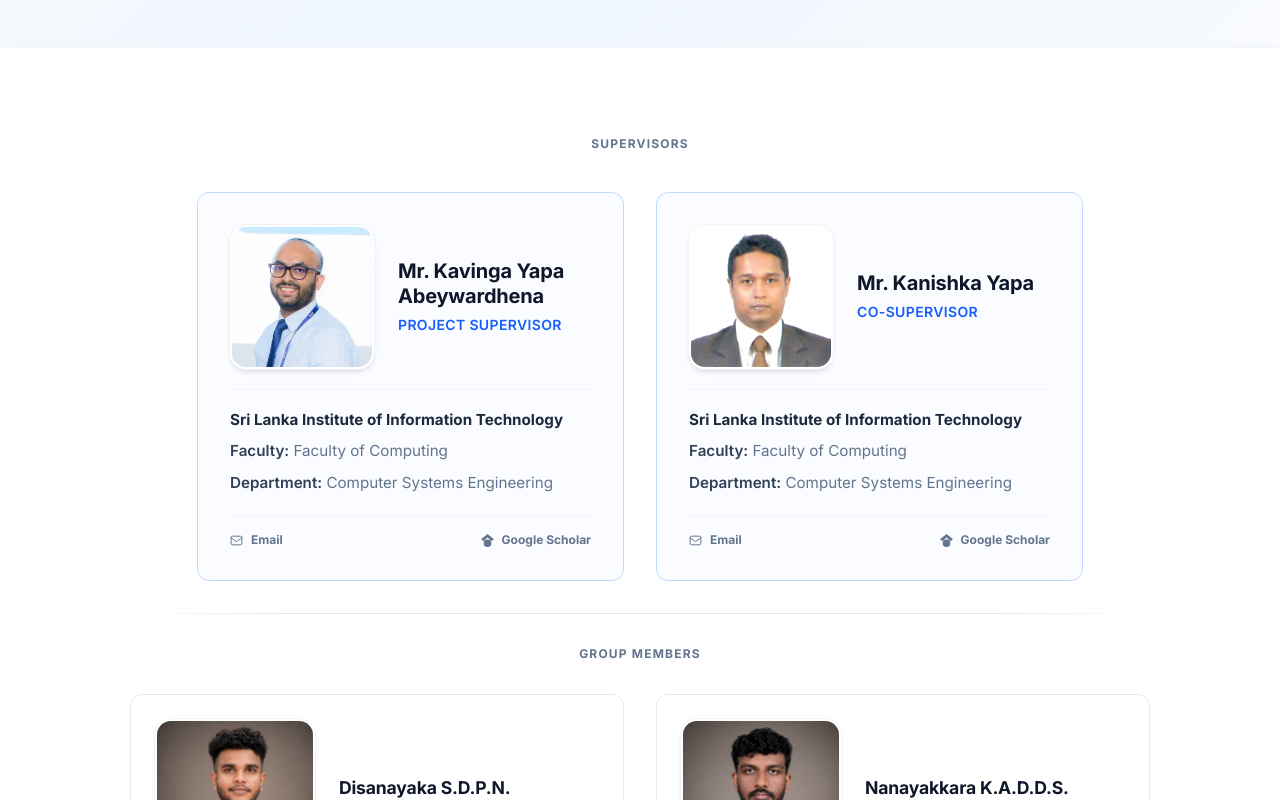
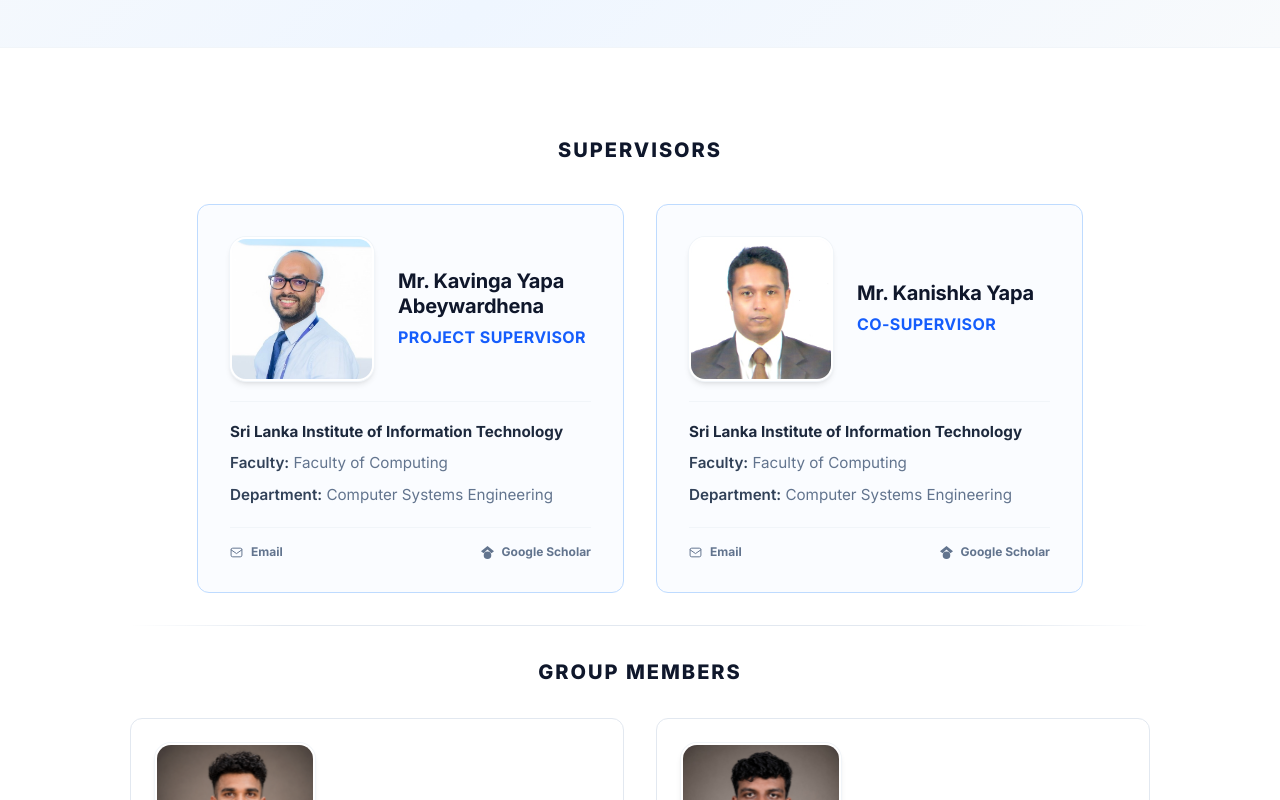
Before and after one commit to justdsn/RPWebsite, a React (Vite) app: page /about in a window 1280 px wide. Shown: the part 420-1220 px from the top of the page. Built offline with nearby package versions, Linux system fonts and the light colour scheme.

Commit message:
Increase text sizes for section topics and roles in About Us

```diff
--- a/src/data/content.ts
+++ b/src/data/content.ts
@@ -245,7 +245,7 @@ export const teamMembers = [
     role: "Group Member",
     email: "dhanuka1222@gmail.com",
     linkedin: "https://www.linkedin.com/in/dhanukasn/", // TODO: Replace with LinkedIn profile URL
-    image: "/images/m2.jpeg",   // TODO: Replace with photo path, e.g. "/images/member2.jpg"
+    image: "/images/m2.jpg",   // TODO: Replace with photo path, e.g. "/images/member2.jpg"
     university: "Sri Lanka Institute of Information Technology",
     faculty: "Faculty of Computing",
     department: "Computer Systems Engineering",
--- a/src/pages/About.tsx
+++ b/src/pages/About.tsx
@@ -82,7 +82,7 @@ function MemberCard({
 
         <div className="min-w-0 text-center sm:text-left">
           <h3 className={`${isSupervisor ? "text-xl" : "text-[1.1rem]"} font-bold text-slate-900 leading-tight`}>{name}</h3>
-          <p className={`${isSupervisor ? "text-sm" : "text-xs"} font-semibold text-blue-600 uppercase tracking-wide mt-1.5`}>{role}</p>
+          <p className={`${isSupervisor ? "text-base" : "text-sm"} font-bold text-blue-600 uppercase tracking-wide mt-1.5`}>{role}</p>
         </div>
       </div>
 
@@ -163,7 +163,7 @@ export default function About() {
         <div className="container-main">
           <h2
             id="supervisors-heading"
-            className="text-xs font-bold text-slate-500 uppercase tracking-widest mb-10 text-center"
+            className="text-xl font-extrabold text-slate-900 uppercase tracking-widest mb-10 text-center"
           >
             Supervisors
           </h2>
@@ -194,7 +194,7 @@ export default function About() {
           {/* Group Members */}
           <h2
             id="team-heading"
-            className="text-xs font-bold text-slate-500 uppercase tracking-widest mb-8 text-center"
+            className="text-xl font-extrabold text-slate-900 uppercase tracking-widest mb-8 text-center"
           >
             Group Members
           </h2>
```
Also changed, not shown: public/images/m2.jpeg (deleted), public/images/m2.jpg (added).
